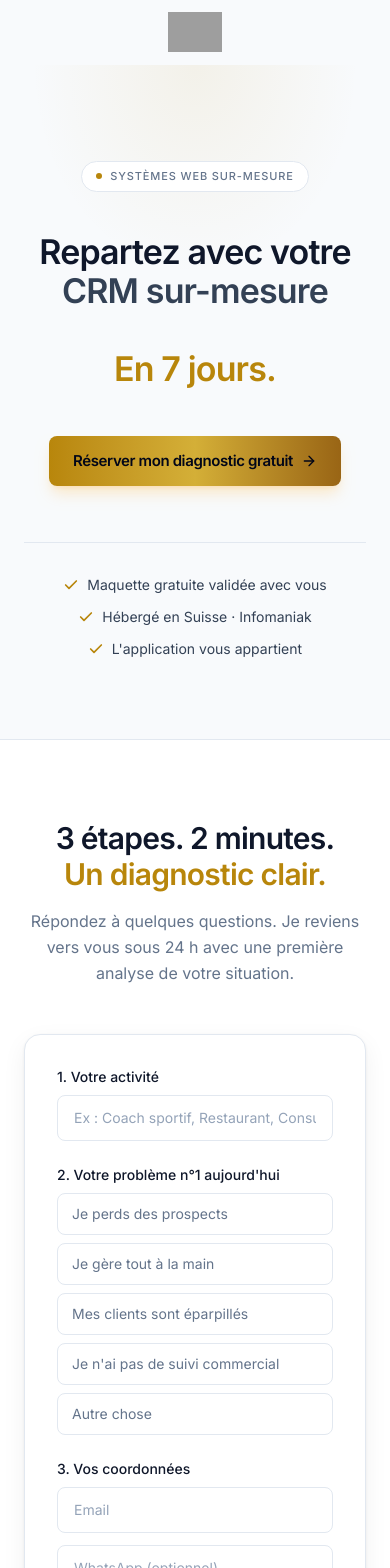
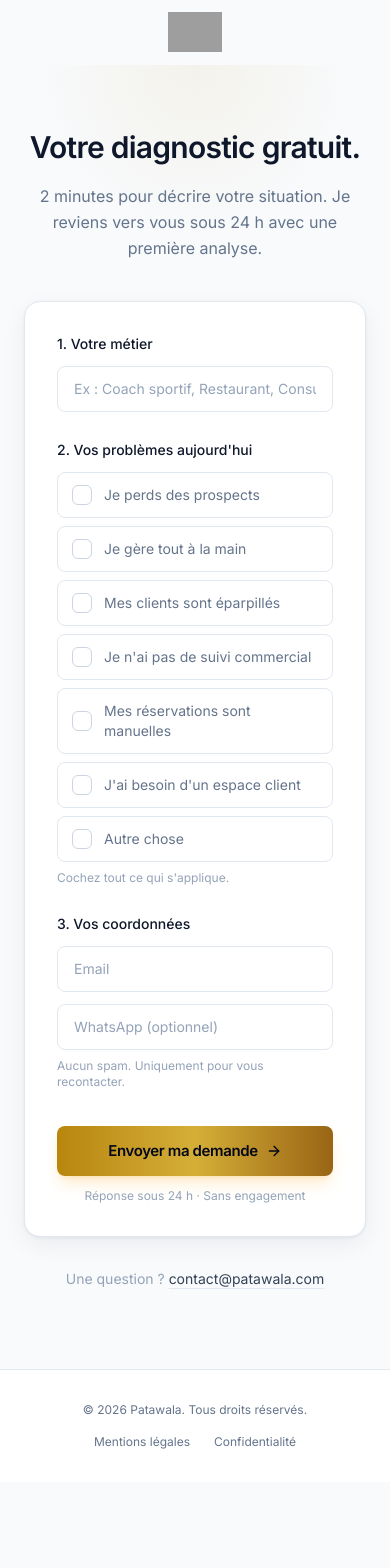
Before and after one commit to PATAWALA/System-Architect, a Next.js app: page / in a window 390 px wide. Shown: the top 1568 px of the page. After the commit the page ends 1482 px from the top, so only its background shows below. Built offline with nearby package versions, Linux system fonts and the light colour scheme; grey boxes are pictures that could not be loaded.

Commit message:
984 update

```diff
--- a/app/page.tsx
+++ b/app/page.tsx
@@ -1,11 +1,5 @@
-import { HeroSection } from "@/components/sections/hero-section";
 import { CaptureForm } from "@/components/sections/capture-form";
 
 export default function HomePage() {
-  return (
-    <>
-      <HeroSection />
-      <CaptureForm />
-    </>
-  );
+  return <CaptureForm />;
 }
--- a/components/sections/capture-form.tsx
+++ b/components/sections/capture-form.tsx
@@ -2,13 +2,14 @@
 
 import { useState } from "react";
 import { motion, AnimatePresence } from "framer-motion";
-import { ArrowRight, CheckCircle2, Loader2 } from "lucide-react";
+import { ArrowRight, Check, CheckCircle2, Loader2 } from "lucide-react";
 import { Button } from "@/components/ui/button";
 
 /* ---------- Types ---------- */
 interface FormData {
   activity: string;
-  problem: string;
+  problems: string[];
+  otherProblem: string;
   email: string;
   whatsapp: string;
 }
@@ -18,10 +19,12 @@ const PROBLEMS = [
   "Je gère tout à la main",
   "Mes clients sont éparpillés",
   "Je n'ai pas de suivi commercial",
+  "Mes réservations sont manuelles",
+  "J'ai besoin d'un espace client",
   "Autre chose",
 ];
 
-/* ---------- Champ réutilisable ---------- */
+/* ---------- Champ ---------- */
 function Field({
   label,
   children,
@@ -33,23 +36,23 @@ function Field({
 }) {
   return (
     <div>
-      <label className="block text-sm font-medium text-[#0F172A] mb-2">
+      <label className="block text-sm font-medium text-[#0F172A] mb-3">
         {label}
       </label>
       {children}
-      {hint && <p className="mt-1.5 text-xs text-[#94A3B8]">{hint}</p>}
+      {hint && <p className="mt-2 text-xs text-[#94A3B8]">{hint}</p>}
     </div>
   );
 }
 
-/* ---------- Input ---------- */
 const inputClass =
   "w-full px-4 py-3 rounded-lg bg-white border border-[#E2E8F0] text-[#0F172A] placeholder-[#94A3B8] text-sm transition-all outline-none focus:border-[#B8860B] focus:ring-4 focus:ring-[#B8860B]/10";
 
 export function CaptureForm() {
   const [data, setData] = useState<FormData>({
     activity: "",
-    problem: "",
+    problems: [],
+    otherProblem: "",
     email: "",
     whatsapp: "",
   });
@@ -57,19 +60,34 @@ export function CaptureForm() {
   const [success, setSuccess] = useState(false);
   const [error, setError] = useState<string | null>(null);
 
-  const update = (key: keyof FormData) => (value: string) =>
-    setData((d) => ({ ...d, [key]: value }));
+  const toggleProblem = (p: string) => {
+    setData((d) => ({
+      ...d,
+      problems: d.problems.includes(p)
+        ? d.problems.filter((x) => x !== p)
+        : [...d.problems, p],
+    }));
+  };
+
+  const hasOther = data.problems.includes("Autre chose");
 
   const handleSubmit = async (e: React.FormEvent) => {
     e.preventDefault();
     setError(null);
 
-    // Validation légère
-    if (!data.activity || !data.problem || !data.email) {
-      setError("Merci de remplir tous les champs obligatoires.");
+    if (!data.activity) {
+      setError("Merci d'indiquer votre métier.");
       return;
     }
-    if (!/^[^\s@]+@[^\s@]+\.[^\s@]+$/.test(data.email)) {
+    if (data.problems.length === 0) {
+      setError("Merci de cocher au moins un problème.");
+      return;
+    }
+    if (hasOther && !data.otherProblem.trim()) {
+      setError("Merci de préciser votre problème (champ 'Autre chose').");
+      return;
+    }
+    if (!data.email || !/^[^\s@]+@[^\s@]+\.[^\s@]+$/.test(data.email)) {
       setError("Merci d'entrer une adresse email valide.");
       return;
     }
@@ -81,7 +99,6 @@ export function CaptureForm() {
         headers: { "Content-Type": "application/json" },
         body: JSON.stringify(data),
       });
-
       if (!res.ok) throw new Error("Envoi échoué");
       setSuccess(true);
     } catch {
@@ -94,42 +111,40 @@ export function CaptureForm() {
   };
 
   return (
-    <section
-      id="diagnostic"
-      className="relative border-t border-[#E2E8F0] bg-white"
+    <section className="relative">
+      {/* Halo doré discret */}
+      <div
+        aria-hidden
+        className="absolute inset-x-0 top-0 h-[500px] bg-[radial-gradient(ellipse_60%_50%_at_50%_0%,rgba(184,134,11,0.07),transparent_70%)] pointer-events-none"
+      />
+
+      <div className="relative mx-auto max-w-2xl px-6 pt-16 pb-20 lg:pt-24 lg:pb-24">
+        {/* ---------- En-tête ---------- */}
+        <div className="text-center mb-10">
+          <motion.h1
+            initial={{ opacity: 0, y: 12 }}
+            animate={{ opacity: 1, y: 0 }}
+            transition={{ duration: 0.6 }}
+            className="text-3xl sm:text-4xl lg:text-5xl font-semibold tracking-tight text-[#0F172A] leading-tight"
           >
-      <div className="mx-auto max-w-2xl px-6 py-20 lg:py-28">
-        {/* ---------- En-tête de section ---------- */}
-        <div className="text-center mb-12">
-          <motion.h2
-            initial={{ opacity: 0, y: 12 }}
-            whileInView={{ opacity: 1, y: 0 }}
-            viewport={{ once: true }}
-            transition={{ duration: 0.6 }}
-            className="text-3xl sm:text-4xl font-semibold tracking-tight text-[#0F172A]"
-          >
-            3 étapes. 2 minutes.
-            <br />
-            <span className="text-[#B8860B]">Un diagnostic clair.</span>
-          </motion.h2>
+            Votre diagnostic gratuit.
+          </motion.h1>
           <motion.p
             initial={{ opacity: 0, y: 12 }}
-            whileInView={{ opacity: 1, y: 0 }}
-            viewport={{ once: true }}
+            animate={{ opacity: 1, y: 0 }}
             transition={{ duration: 0.6, delay: 0.1 }}
-            className="mt-4 text-[#64748B] leading-relaxed"
+            className="mt-4 text-base text-[#64748B] leading-relaxed max-w-md mx-auto"
           >
-            Répondez à quelques questions. Je reviens vers vous sous 24 h avec
-            une première analyse de votre situation.
+            2 minutes pour décrire votre situation. Je reviens vers vous
+            sous 24 h avec une première analyse.
           </motion.p>
         </div>
 
         {/* ---------- Carte formulaire ---------- */}
         <motion.div
           initial={{ opacity: 0, y: 16 }}
-          whileInView={{ opacity: 1, y: 0 }}
-          viewport={{ once: true }}
-          transition={{ duration: 0.6, delay: 0.15 }}
+          animate={{ opacity: 1, y: 0 }}
+          transition={{ duration: 0.6, delay: 0.2 }}
           className="relative rounded-2xl bg-white border border-[#E2E8F0] shadow-[0_1px_3px_rgba(15,23,42,0.06),0_8px_24px_rgba(15,23,42,0.06)] p-8 sm:p-10"
         >
           <AnimatePresence mode="wait">
@@ -142,39 +157,88 @@ export function CaptureForm() {
                 exit={{ opacity: 0, y: -10 }}
                 transition={{ duration: 0.3 }}
                 onSubmit={handleSubmit}
-                className="space-y-6"
+                className="space-y-7"
               >
-                {/* 01 — Activité */}
-                <Field label="1. Votre activité">
+                {/* 01 — Métier */}
+                <Field label="1. Votre métier">
                   <input
                     type="text"
                     required
                     value={data.activity}
-                    onChange={(e) => update("activity")(e.target.value)}
+                    onChange={(e) =>
+                      setData((d) => ({ ...d, activity: e.target.value }))
+                    }
                     placeholder="Ex : Coach sportif, Restaurant, Consultant…"
                     className={inputClass}
                   />
                 </Field>
 
-                {/* 02 — Problème principal */}
-                <Field label="2. Votre problème n°1 aujourd'hui">
+                {/* 02 — Problèmes (multi-select) */}
+                <Field
+                  label="2. Vos problèmes aujourd'hui"
+                  hint="Cochez tout ce qui s'applique."
+                >
                   <div className="grid sm:grid-cols-2 gap-2">
-                    {PROBLEMS.map((p) => (
+                    {PROBLEMS.map((p) => {
+                      const checked = data.problems.includes(p);
+                      return (
                         <button
                           key={p}
                           type="button"
-                        onClick={() => update("problem")(p)}
+                          onClick={() => toggleProblem(p)}
                           className={
-                          "text-left px-3.5 py-2.5 rounded-lg border text-sm transition-all " +
-                          (data.problem === p
+                            "group flex items-center gap-3 text-left px-3.5 py-3 rounded-lg border text-sm transition-all " +
+                            (checked
                               ? "border-[#B8860B] bg-[#FBF7E9] text-[#0F172A] font-medium"
                               : "border-[#E2E8F0] bg-white text-[#64748B] hover:border-[#CBD5E1] hover:bg-[#F8FAFC]")
                           }
                         >
-                        {p}
+                          <span
+                            className={
+                              "flex-shrink-0 w-5 h-5 rounded-md border flex items-center justify-center transition-all " +
+                              (checked
+                                ? "border-[#B8860B] bg-[#B8860B]"
+                                : "border-[#CBD5E1] bg-white group-hover:border-[#94A3B8]")
+                            }
+                          >
+                            {checked && (
+                              <Check
+                                className="w-3.5 h-3.5 text-white"
+                                strokeWidth={3}
+                              />
+                            )}
+                          </span>
+                          <span>{p}</span>
                         </button>
-                    ))}
+                      );
+                    })}
                   </div>
+
+                  {/* Champ "Autre chose" conditionnel */}
+                  <AnimatePresence>
+                    {hasOther && (
+                      <motion.div
+                        initial={{ opacity: 0, height: 0 }}
+                        animate={{ opacity: 1, height: "auto" }}
+                        exit={{ opacity: 0, height: 0 }}
+                        transition={{ duration: 0.3 }}
+                        className="overflow-hidden"
+                      >
+                        <input
+                          type="text"
+                          value={data.otherProblem}
+                          onChange={(e) =>
+                            setData((d) => ({
+                              ...d,
+                              otherProblem: e.target.value,
+                            }))
+                          }
+                          placeholder="Précisez votre problème…"
+                          className={inputClass + " mt-3"}
+                        />
+                      </motion.div>
+                    )}
+                  </AnimatePresence>
                 </Field>
 
                 {/* 03 — Coordonnées */}
@@ -187,14 +251,18 @@ export function CaptureForm() {
                       type="email"
                       required
                       value={data.email}
-                      onChange={(e) => update("email")(e.target.value)}
+                      onChange={(e) =>
+                        setData((d) => ({ ...d, email: e.target.value }))
+                      }
                       placeholder="Email"
                       className={inputClass}
                     />
                     <input
                       type="tel"
                       value={data.whatsapp}
-                      onChange={(e) => update("whatsapp")(e.target.value)}
+                      onChange={(e) =>
+                        setData((d) => ({ ...d, whatsapp: e.target.value }))
+                      }
                       placeholder="WhatsApp (optionnel)"
                       className={inputClass}
                     />
@@ -261,7 +329,7 @@ export function CaptureForm() {
                 </p>
 
                 <div className="mt-8 flex flex-col sm:flex-row gap-3 justify-center">
-                  {/* ⚠️ Remplace cette URL par ton lien Calendly / Cal.com réel */}
+                  {/* ⚠️ Remplace l'URL par ton lien Calendly / Cal.com réel */}
                   <a
                     href="https://cal.com/patawala/diagnostic"
                     target="_blank"
@@ -281,7 +349,7 @@ export function CaptureForm() {
           </AnimatePresence>
         </motion.div>
 
-        {/* ---------- Bas de section — réassurance ---------- */}
+        {/* ---------- Bas de page ---------- */}
         <p className="mt-8 text-center text-sm text-[#94A3B8]">
           Une question ?{" "}
           <a
```
Also changed, not shown: app/api/diagnostic/route.ts (+11 -13 lines). Lines whose indentation alone changed are shown as unchanged.
